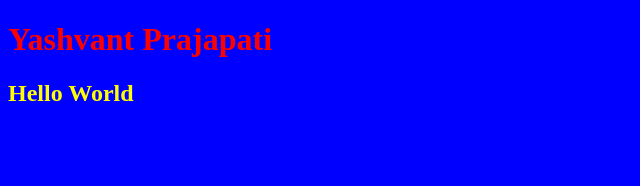
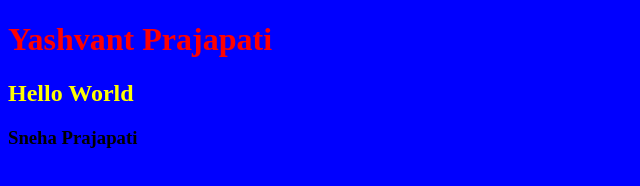
Before and after one commit to Yashvant58/testing_project, a plain HTML site: page index.html in a window 1280 px wide. Shown: the whole page, without its empty margins (0-640 px from the left). Drawn offline with Linux system fonts and the light colour scheme.

Commit message:
h3 tag add kia

```diff
--- a/index.html
+++ b/index.html
@@ -9,6 +9,7 @@
 <body>
     <h1>Yashvant Prajapati</h1>
     <h2>Hello World</h2>
+    <h3>Sneha Prajapati</h3>
     <script src="./script.js"></script>
 </body>
 </html>
```
